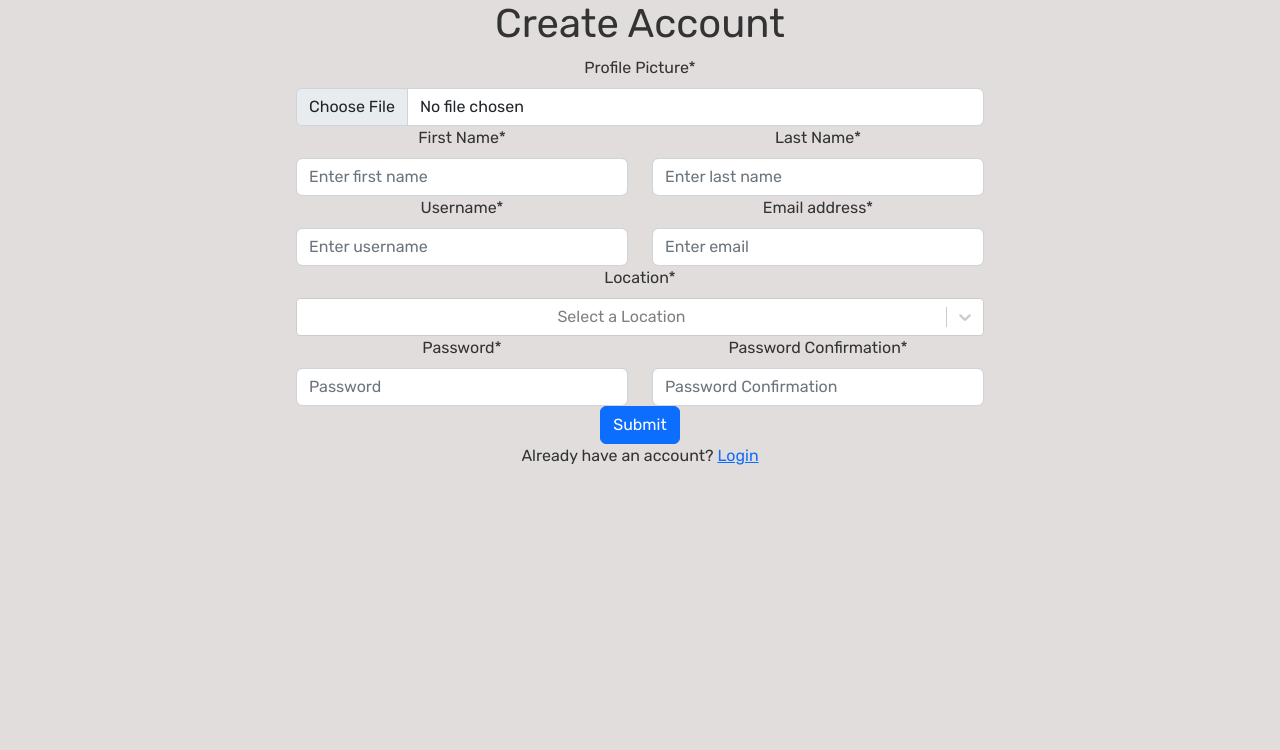
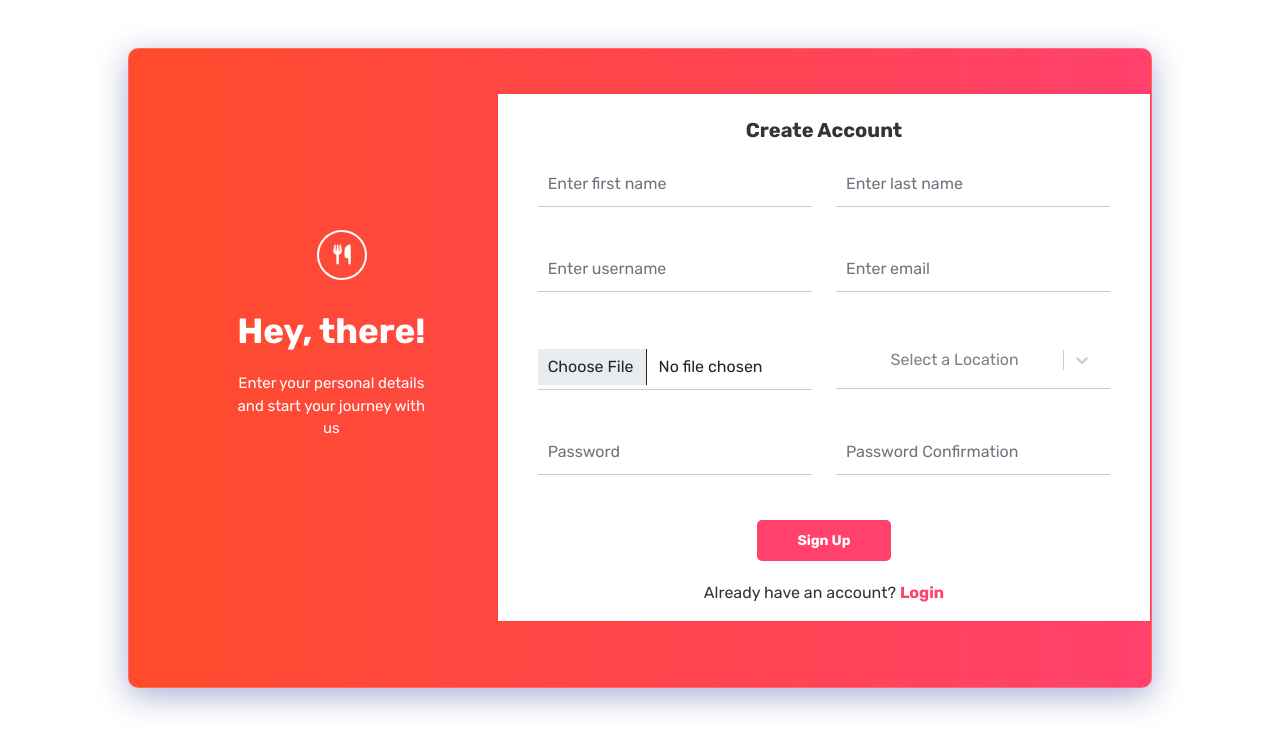
Before and after one commit to Annastacia-dev/foodiefind, a React (Create React App) app in the folder client/: page /auth/signup in a window 1280 px wide. Shown: the top 750 px of the page. Built offline with nearby package versions, Linux system fonts and the light colour scheme; no server answers; a web font is replaced by a local one.

Commit message:
styled sign up form

```diff
--- /dev/null
+++ b/client/src/components/scss/select.js
@@ -0,0 +1,41 @@
+export const customStyles = {
+        control: (base, state) => ({
+          ...base,
+          border: 'none',
+          borderBottom: '1px solid #ccc',
+          borderRadius: '0',
+          padding: '10px',
+          marginBottom: '30px',
+          boxShadow: state.isFocused ? 0 : 0,
+          "&:hover": {
+            border: 'none',
+            borderBottom: '1px solid #ccc',
+            borderRadius: '0',
+            padding: '10px',
+            marginBottom: '30px',
+            boxShadow: state.isFocused ? 0 : 0
+          }
+        }),
+        option: (provided, state) => ({
+          ...provided,
+          color: state.isSelected ? 'white' : 'black',
+          backgroundColor: state.isSelected ? '#CD192F' : 'white',
+          padding: '10px',
+          "&:hover": {
+            color: 'white',
+            backgroundColor: '#CD192F',
+            padding: '10px'
+          }
+        }),
+        menu: (provided, state) => ({
+          ...provided,
+          color: 'black',
+          backgroundColor: 'white',
+          padding: '10px',
+          "&:hover": {
+            color: 'black',
+            backgroundColor: 'white',
+            padding: '10px'
+          }
+        })
+      };
--- /dev/null
+++ b/client/src/components/toasts/toasts.js
@@ -0,0 +1,12 @@
+import { toast } from "react-toastify"
+
+export const sucessToast = () => toast.success('You have successfully signed up!', {
+    position: 'top-center',
+    autoClose: 3000,
+    hideProgressBar: false,
+    closeOnClick: true,
+    pauseOnHover: true,
+    draggable: true,
+    progress: undefined,
+    theme: 'colored',
+})
--- a/client/src/components/userauth/SignUp.js
+++ b/client/src/components/userauth/SignUp.js
@@ -8,6 +8,10 @@ import { Link } from 'react-router-dom'
 import axios from 'axios'
 import Select from 'react-select';
 import {locations } from '../data/locations'
+import '../../css/userauth/SignUp.css'
+import { customStyles } from '../scss/select'
+import { sucessToast } from '../toasts/toasts'
+
 const customId = '';
 
 
@@ -18,7 +22,7 @@ const SignUp = () => {
     const { setUser } = useContext(UserContext)
 
     const [profilePicture, setProfilePicture] = useState('')
-    const [location, setLocation] = useState('')
+    const [location, setLocation] = useState(null)
     const [loading, setLoading] = useState(false)
 
 
@@ -61,7 +65,7 @@ const SignUp = () => {
           last_name: userFormData.lastName,
           username: userFormData.username,
           email: userFormData.email,
-          location: location,
+          location: location.value,
           profile_picture: profilePicture,
           admin: false,
           password: userFormData.password,
@@ -96,17 +100,6 @@ const SignUp = () => {
 
     }
 
-    const sucessToast = () => toast.success('You have successfully signed up!', {
-        position: 'top-center',
-        autoClose: 3000,
-        hideProgressBar: false,
-        closeOnClick: true,
-        pauseOnHover: true,
-        draggable: true,
-        progress: undefined,
-        theme: 'colored',
-    })
-
 
     const errorToast = () => errors.map(error => toast.error(error, {
         position: 'top-center',
@@ -133,8 +126,25 @@ const SignUp = () => {
     }) : null
 
 
+
   return (
     <div>
+      <Row className='glasscontainer sign-up justify-content-md-center mt-5 px-5'>
+        <Col lg={4}>
+          <Container className="content-message container px-4 px-lg-5">
+              <a href="/" className="brandlogo">
+                 <i className="fa-solid fa-utensils"></i>
+              </a>
+            <h3>Hey, there!</h3>
+            <p> Enter your personal details and start your journey with us</p>
+          </Container>
+      </Col>
+      <Col lg={8}>
+      <Container
+      style={{marginTop: '-22px'}}
+      className="sign-up-form container px-4 px-lg-5">
+        <Row className="justify-content-md-center">
+            <Form onSubmit={handleSubmit}>
                 <ToastContainer
               position="top-center"
               autoClose={3000}
@@ -146,20 +156,7 @@ const SignUp = () => {
               draggable
               pauseOnHover
               />
-      <Container className="container px-4 px-lg-5">
-        <Row className="justify-content-md-center">
-          <Col lg={8}>
-            <h1 className="text-center">Create Account</h1>
-            <Form onSubmit={handleSubmit}>
-              <Row className="justify-content-md-center">
-                  <Form.Group controlId="formBasicProfilePicture">
-                    <Form.Label>Profile Picture<span className='required'>*</span></Form.Label>
-                    <Form.Control type="file" name="profilePicture" onChange={(e) => {
-                      handleUpload(e)
-                    }} />
-                    {uploadToast()}
-                    </Form.Group>
-              </Row>
+              <h3 className="text-center">Create Account</h3>
               <Row className="justify-content-md-center">
                   <Col lg={6}>
                     <Form.Group controlId="formBasicFirstName">
@@ -190,18 +187,32 @@ const SignUp = () => {
                 </Col>
               </Row>
               <Row className="justify-content-md-center">
+                <Col lg={6}>
+                   <Form.Group controlId="formBasicProfilePicture">
+                    <Form.Label>Profile Picture<span className='required'>*</span></Form.Label>
+                    <Form.Control type="file" name="profilePicture" onChange={(e) => {
+                      handleUpload(e)
+                    }} />
+                    {uploadToast()}
+                    </Form.Group>
+                </Col>
+                <Col lg={6}>
                   <Form.Group controlId="formBasicLocation">
                     <Form.Label>Location<span className='required'>*</span></Form.Label>
                     <Select
                     name="location"
+                    id='location'
                     placeholder="Select a Location"
                     options={locations}
                     value={location}
                     isOptionDisabled={(option) => option.isdisabled}
                     required
-                  onChange={e => setLocation(e.value)}>
-                  </Select>
+                    onChange={e => setLocation(e)}
+                    styles={customStyles}
+                    className="react-select"
+                    />
                   </Form.Group>
+                </Col>
               </Row>
               <Row className="justify-content-md-center">
                 <Col lg={6}>
@@ -223,17 +234,18 @@ const SignUp = () => {
               <Button variant="primary" type="submit"
                 disabled={loading}
               >
-                Submit
+                Sign Up
               </Button>
             </Form>
-          </Col>
         </Row>
-        <Row className="justify-content-md-center">
+        <Row className="justify-content-md-center mt-3">
           <Col lg={8}>
             <p className="text-center">Already have an account? <Link to="/auth/login">Login</Link></p>
           </Col>
         </Row>
       </Container>
+      </Col>
+      </Row>
     </div>
   )
 }
--- a/client/src/css/landingpage/Header.css
+++ b/client/src/css/landingpage/Header.css
@@ -1,5 +1,5 @@
 .header{
-  background-color: var(--background-color);
+  background-color: #fff;
   height: 100vh;
   width: 100%;
   margin-top: 30px;
--- a/client/src/css/landingpage/NavBar.css
+++ b/client/src/css/landingpage/NavBar.css
@@ -9,7 +9,7 @@
 }
 
 #mainNav.scrolled{
-    background-color: var(--background-color);
+    background-color: #fff;
     box-shadow: 0 1px 3px rgba(0,0,0,.1);
     border-bottom: none;
     width: 100%;
--- /dev/null
+++ b/client/src/css/userauth/SignUp.css
@@ -0,0 +1,108 @@
+.sign-up{
+    display: flex;
+    align-items: center;
+    justify-content: center;
+    height: 80vh;
+    background-color: #f5f5f5;
+    background: #FF416C;  /* fallback for old browsers */
+    background: -webkit-linear-gradient(to right, #FF4B2B, #FF416C);  /* Chrome 10-25, Safari 5.1-6 */
+    background: linear-gradient(to right, #FF4B2B, #FF416C); /* W3C, IE 10+/ Edge, Firefox 16+, Chrome 26+, Opera 12+, Safari 7+ */
+
+}
+
+.brandlogo i{
+    margin: 0 80px;
+    display: flex;
+    align-items: center;
+    justify-content: center;
+    color: #fff;
+    margin-right: 10px;
+    width: 50px;
+    height: 50px;
+    border: 2px solid #fff;
+    border-radius: 50%;
+    margin-top: -50px;
+    margin-bottom: 30px;
+
+}
+
+.brandlogo{
+    text-decoration: none;
+    color: #fff;
+    font-size: 20px;
+    font-weight: 600;
+}
+
+.content-message h3{
+    color: #fff;
+    font-weight: 600;
+    font-size: 35px;
+    margin-bottom: 20px;
+}
+
+.content-message p{
+    color: #fff;
+    font-weight: 400;
+    font-size: 15px;
+}
+
+.sign-up-form{
+    width: 110%;
+    background-color: #fff;
+    box-shadow: 0 0 10px 0 rgba(0,0,0,0.02);
+}
+
+.sign-up-form form{
+    padding: 4px;
+}
+
+.sign-up-form form h3{
+    font-size: 20px;
+    font-weight: 600;
+    margin-top: 20px;
+    margin-bottom: 20px;
+}
+
+.sign-up-form form input{
+    border: none;
+    border-bottom: 1px solid #ccc;
+    border-radius: 0%;
+    outline: none;
+    padding: 10px;
+    width: 100%;
+    margin-bottom: 40px;
+}
+
+.sign-up-form form input[type="file"]{
+    margin-top: 13px;
+}
+
+.sign-up-form label{
+    font-size: 12px;
+    display: none;
+}
+
+.btn-primary{
+    background-color: #FF416C;
+    border: none;
+    border-radius: 5px;
+    padding: 10px 40px;
+    color: #fff;
+    font-size: 14px;
+    font-weight: 600;
+    margin-top: 5px;
+}
+
+.btn-primary:hover{
+    background-color: var(--primary-color);
+}
+
+
+
+
+.sign-up-form a{
+    text-decoration: none;
+    color: #FF416C;
+    font-size: 16px;
+    font-weight: 600;
+}
--- a/client/src/index.css
+++ b/client/src/index.css
@@ -10,7 +10,6 @@
     --quinary-font: 'Solway', serif;
     --primary-color: #CD192F;
     --secondary-color: #659B38;
-    --background-color: #E1DDDD;
 }
 
 *{
@@ -24,7 +23,7 @@ body{
     font-size: 16px;
     line-height: 1.5;
     color: #333;
-    background-color: var(--background-color);
+    background-color:#fff;
     max-width: 100vw;
     margin: 0 auto;
 }
```
Lines whose indentation alone changed are shown as unchanged.
